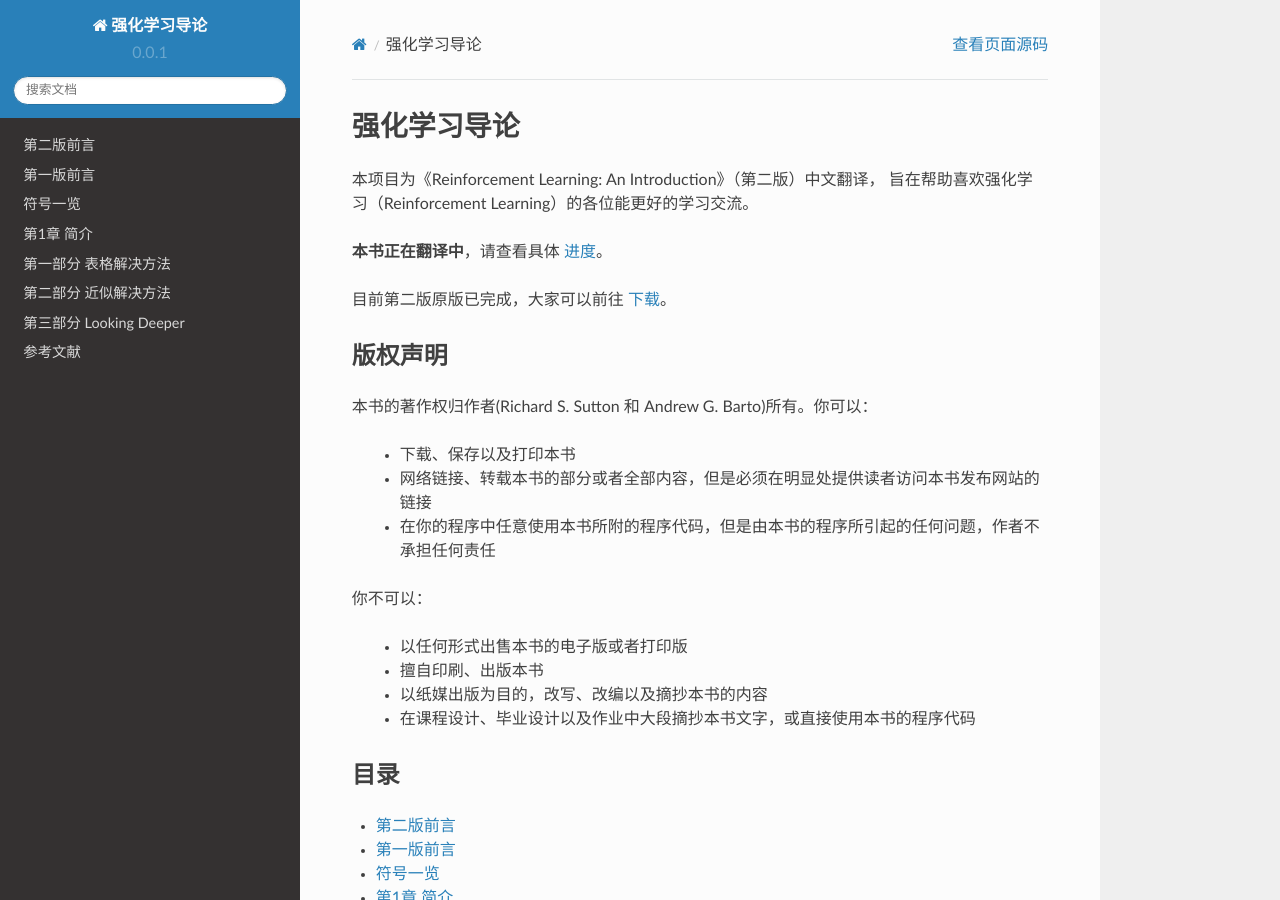
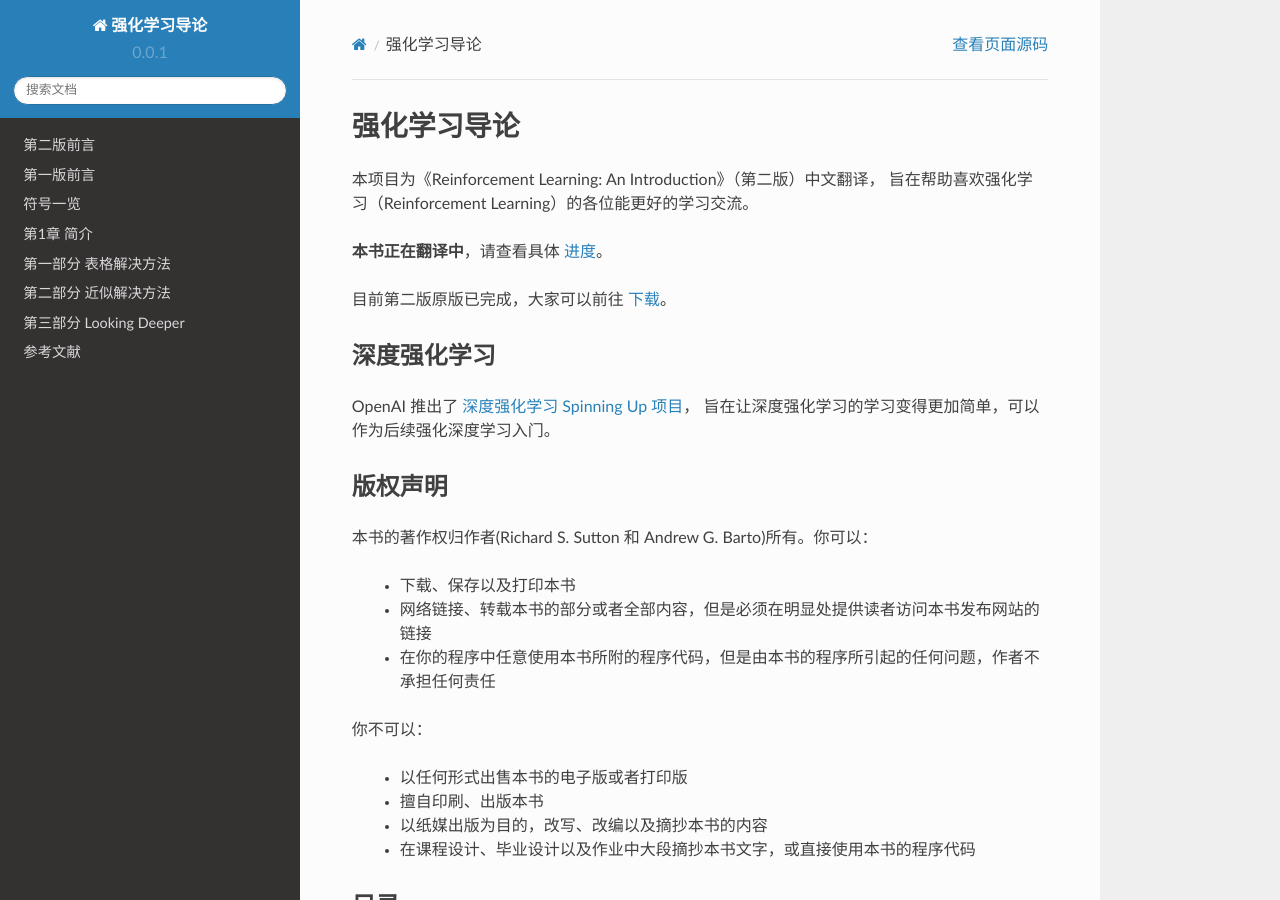
Before and after one commit to qiwihui/reinforcement-learning-an-introduction-chinese, a Sphinx documentation site: the page built from source/index.rst, in a window 1280 px wide and 900 px high. Built offline with Sphinx 7.4.7 and the Read the Docs theme 2.0.0, drawn with Linux system fonts in a browser that asks for light colours.

Commit message:
add: link to spinningup

```diff
--- a/source/index.rst
+++ b/source/index.rst
@@ -11,6 +11,14 @@
 目前第二版原版已完成，大家可以前往 `下载`_。
 
 .. _下载: http://incompleteideas.net/book/the-book-2nd.html
+
+
+深度强化学习
+--------------
+
+OpenAI 推出了 `深度强化学习 Spinning Up 项目 <https://spinningup.qiwihui.com>`_，
+旨在让深度强化学习的学习变得更加简单，可以作为后续强化深度学习入门。
+
 
 版权声明
 --------
```
